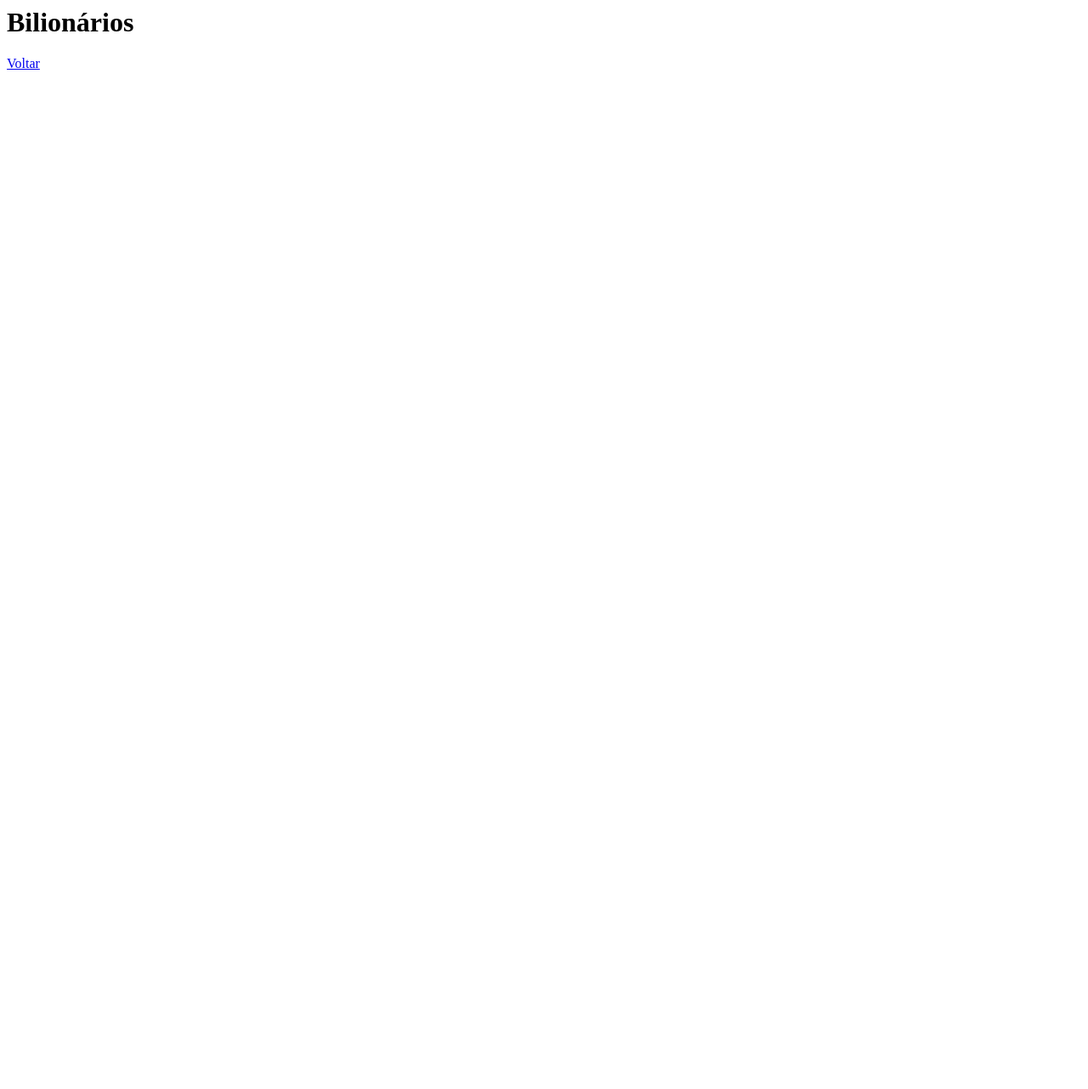
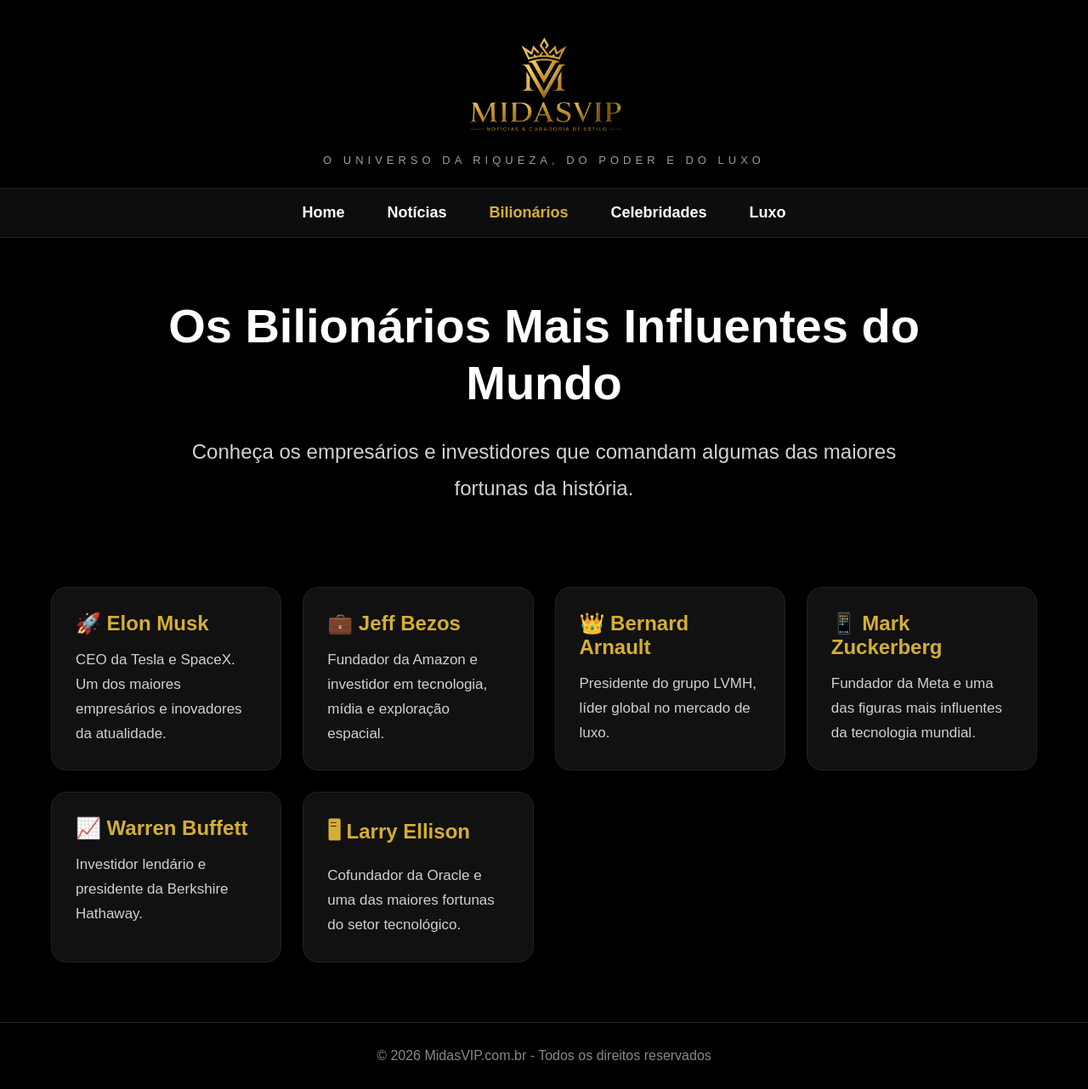
Before and after one commit to roney-midasvip/midasvip, a Flask app: page /bilionarios in a window 1280 px wide. Before the commit the page is almost empty. Shown: the whole page at 85% size. Before the commit the page ends 82 px from the top, so only its background shows below. Run offline with Flask 3, Linux system fonts and the light colour scheme.

Commit message:
Update bilionarios.html

```diff
--- a/templates/bilionarios.html
+++ b/templates/bilionarios.html
@@ -1,2 +1,106 @@
-<h1>Bilionários</h1>
-<a href="/">Voltar</a>
+<!DOCTYPE html>
+<html lang="pt-BR">
+<head>
+<meta charset="UTF-8">
+<meta name="viewport" content="width=device-width, initial-scale=1.0">
+
+<title>Bilionários | MidasVIP</title>
+
+<meta name="description" content="Conheça os bilionários mais ricos do planeta e suas fortunas.">
+
+<link rel="stylesheet" href="{{ url_for('static', filename='css/style.css') }}">
+</head>
+
+<body>
+
+<header>
+
+    <img
+        src="{{ url_for('static', filename='img/logo-midasvip.png') }}"
+        alt="MidasVIP"
+        class="logo-principal"
+    >
+
+    <p class="slogan">
+        O UNIVERSO DA RIQUEZA, DO PODER E DO LUXO
+    </p>
+
+</header>
+
+<nav>
+
+    <a href="/">Home</a>
+    <a href="/noticias">Notícias</a>
+    <a href="/bilionarios" class="ativo">Bilionários</a>
+    <a href="/celebridades">Celebridades</a>
+    <a href="/luxo">Luxo</a>
+
+</nav>
+
+<section class="hero">
+
+    <h2>Os Bilionários Mais Influentes do Mundo</h2>
+
+    <p>
+        Conheça os empresários e investidores que comandam
+        algumas das maiores fortunas da história.
+    </p>
+
+</section>
+
+<section class="grid">
+
+    <div class="card">
+        <h3>🚀 Elon Musk</h3>
+        <p>
+            CEO da Tesla e SpaceX. Um dos maiores empresários
+            e inovadores da atualidade.
+        </p>
+    </div>
+
+    <div class="card">
+        <h3>💼 Jeff Bezos</h3>
+        <p>
+            Fundador da Amazon e investidor em tecnologia,
+            mídia e exploração espacial.
+        </p>
+    </div>
+
+    <div class="card">
+        <h3>👑 Bernard Arnault</h3>
+        <p>
+            Presidente do grupo LVMH, líder global no mercado
+            de luxo.
+        </p>
+    </div>
+
+    <div class="card">
+        <h3>📱 Mark Zuckerberg</h3>
+        <p>
+            Fundador da Meta e uma das figuras mais influentes
+            da tecnologia mundial.
+        </p>
+    </div>
+
+    <div class="card">
+        <h3>📈 Warren Buffett</h3>
+        <p>
+            Investidor lendário e presidente da Berkshire Hathaway.
+        </p>
+    </div>
+
+    <div class="card">
+        <h3>🖥 Larry Ellison</h3>
+        <p>
+            Cofundador da Oracle e uma das maiores fortunas do setor tecnológico.
+        </p>
+    </div>
+
+</section>
+
+<footer>
+    © 2026 MidasVIP.com.br - Todos os direitos reservados
+</footer>
+
+</body>
+</html>
```
